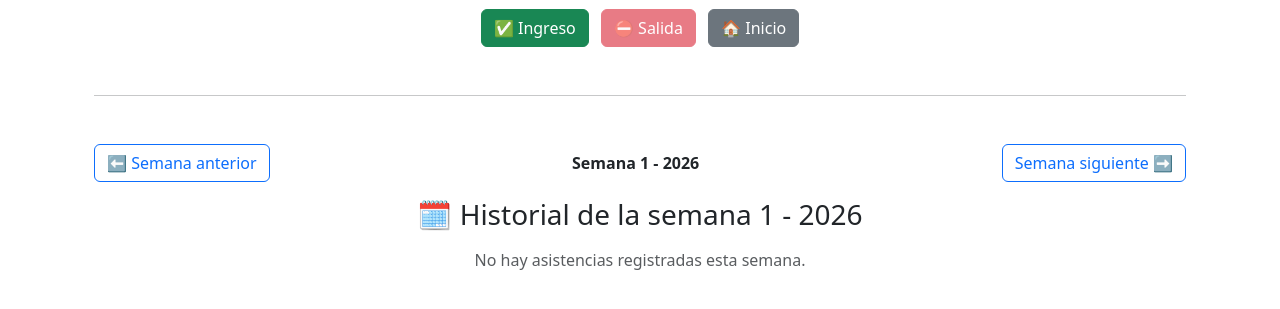
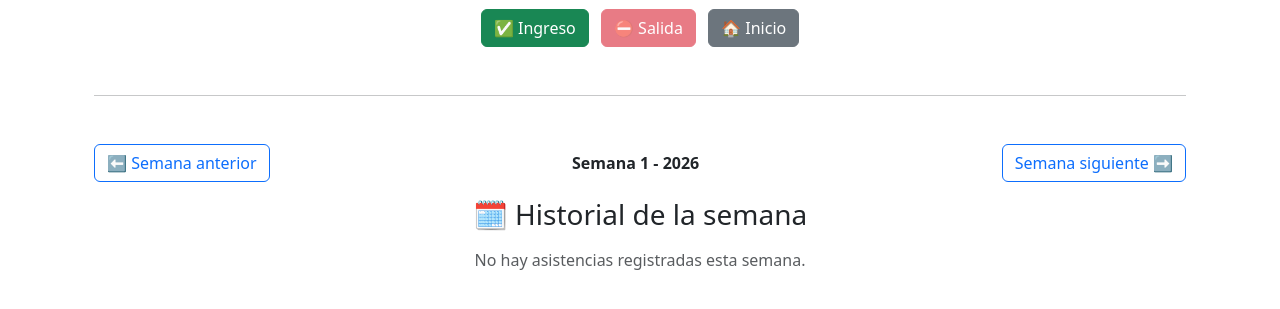
Before and after one commit to diphasacdesarrollo/Visitas-Copias, a Django app: page /asistencia/asistencia/ in a window 1280 px wide. Shown: the part 239-548 px from the top of the page. Run offline with Django 4.2, Linux system fonts and the light colour scheme; the visitor is signed in with stand-in values (Sample User, id 1); data that the repository does not hold is empty.

Commit message:
Modify heading in registrar.html for consistency
Updated the heading to remove dynamic year and week information.

```diff
--- a/templates/asistencia/registrar.html
+++ b/templates/asistencia/registrar.html
@@ -51,7 +51,7 @@
     </a>
 </div>
 {% endwith %}
-<h3 class="text-center mb-3">🗓️ Historial de la semana {{ semana_actual }} - {{ año_actual }}</h3>
+<h3 class="text-center mb-3">🗓️ Historial de la semana</h3>
 
 {% if asistencias_semana %}
 <table class="table table-bordered table-hover text-center">
```
